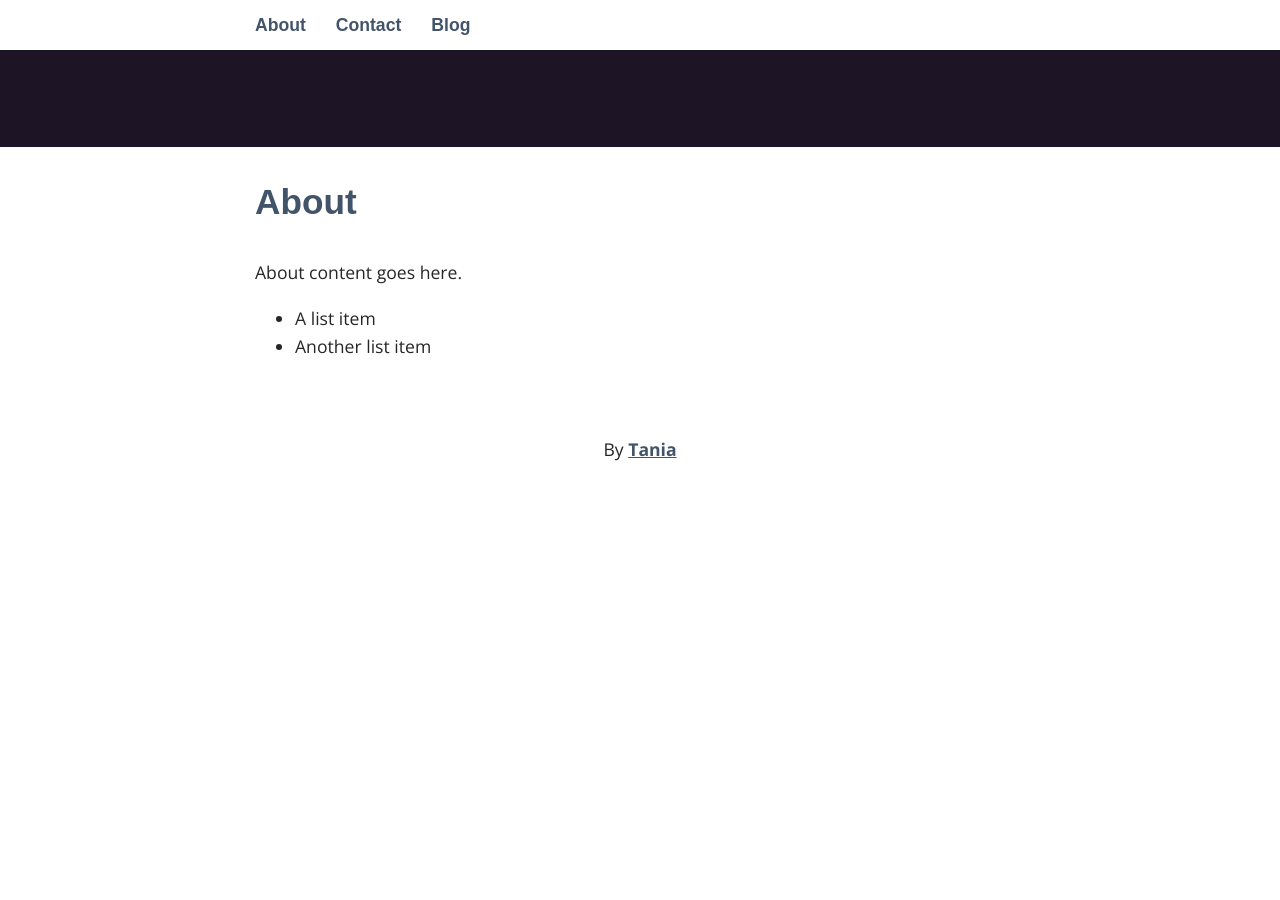
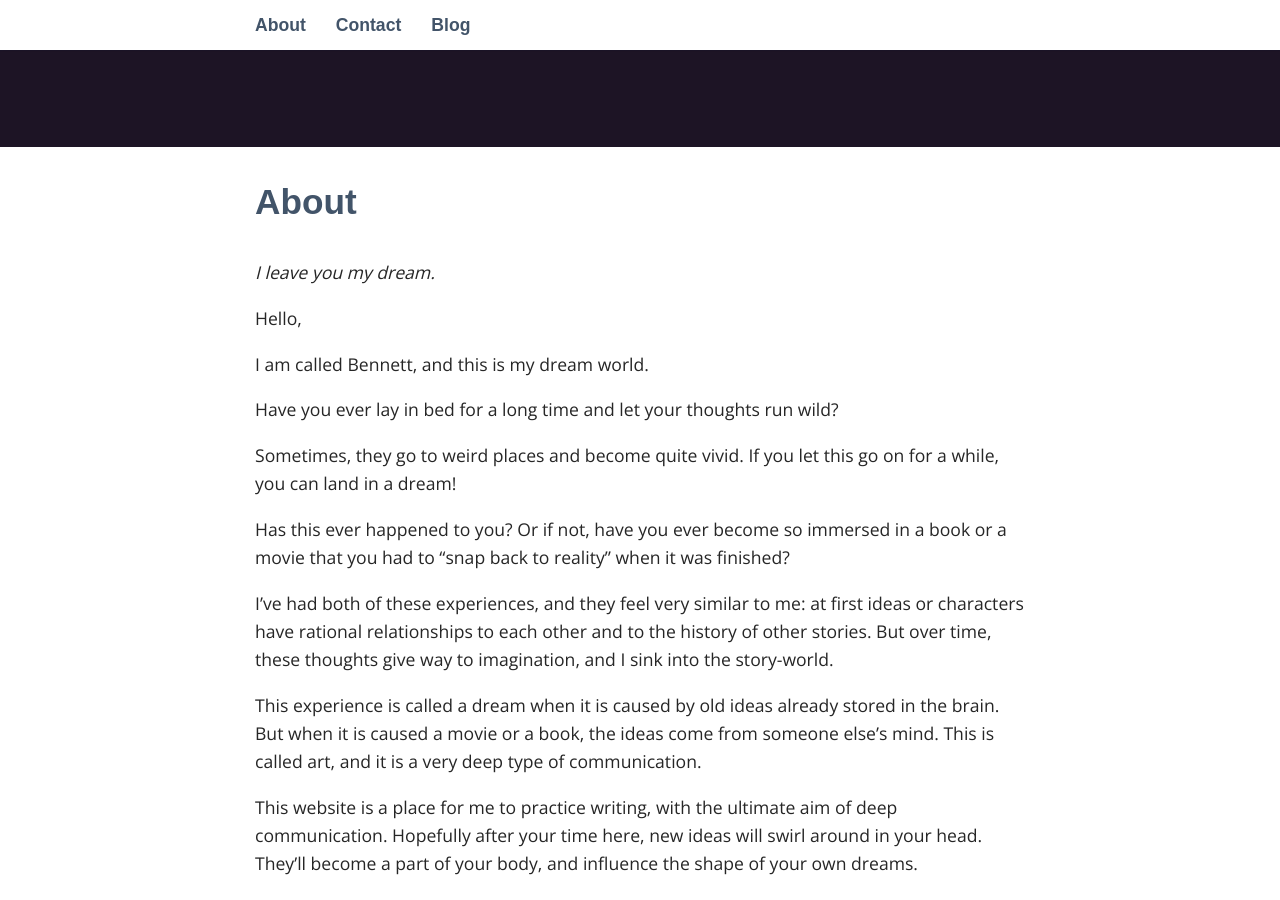
Before and after one commit to theadorerex/personalwebsite, a Jekyll site: the page built from _pages/01_about.md, in a window 1280 px wide and 900 px high, scrolled down 353 px. Built offline with Jekyll 4.4.1, drawn with Linux system fonts in a browser that asks for light colours; some web fonts are replaced; before the commit the page ends 900 px from its top, so only the background shows below that; some of the changed text lies outside the part shown.

Commit message:
second commit

```diff
--- a/_includes/footer.html
+++ b/_includes/footer.html
@@ -1,3 +1,3 @@
 <footer>
-	<p>By <a href="http://taniarascia.com">Tania</p>
+	<p></p>
 </footer>
--- a/_pages/01_about.md
+++ b/_pages/01_about.md
@@ -4,7 +4,26 @@ title: About
 permalink: /about/
 ---
 
-About content goes here.
+_I leave you my dream._
 
-* A list item
-* Another list item
+Hello,
+
+I am called Bennett, and this is my dream world.
+
+
+Have you ever lay in bed for a long time and let your thoughts run wild?
+
+Sometimes, they go to weird places and become quite vivid. If you let this go on for a while, you can land in a dream!
+
+Has this ever happened to you? Or if not, have you ever become so immersed in a book or a movie that you had to “snap back to reality” when it was finished?
+
+
+I’ve had both of these experiences, and they feel very similar to me: at first ideas or characters have rational relationships to each other and to the history of other stories. But over time, these thoughts give way to imagination, and I sink into the story-world.
+
+This experience is called a dream when it is caused by old ideas already stored in the brain. But when it is caused a movie or a book, the ideas come from someone else’s mind. This is called art, and it is a very deep type of communication.
+
+
+This website is a place for me to practice writing, with the ultimate aim of deep communication. Hopefully after your time here, new ideas will swirl around in your head. They’ll become a part of your body, and influence the shape of your own dreams.
+
+
+Thank you for exploring here :)
```
